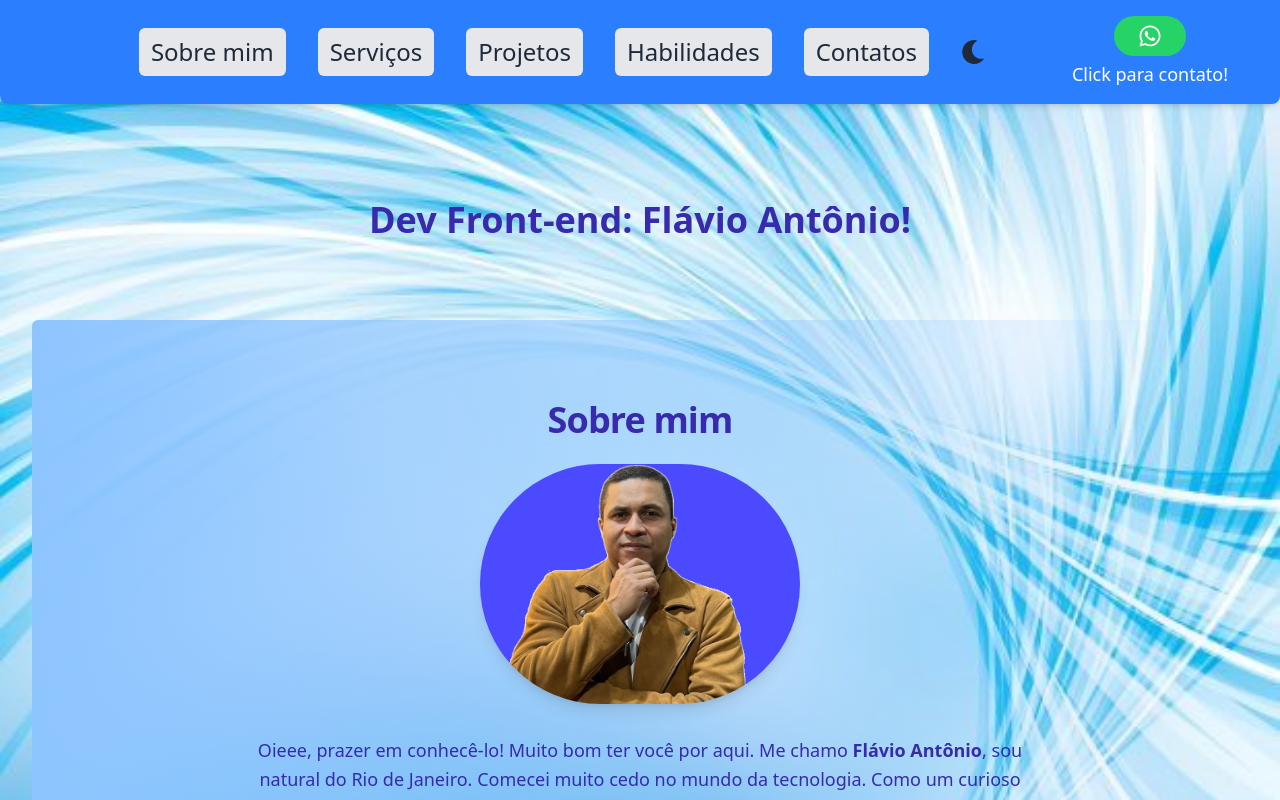
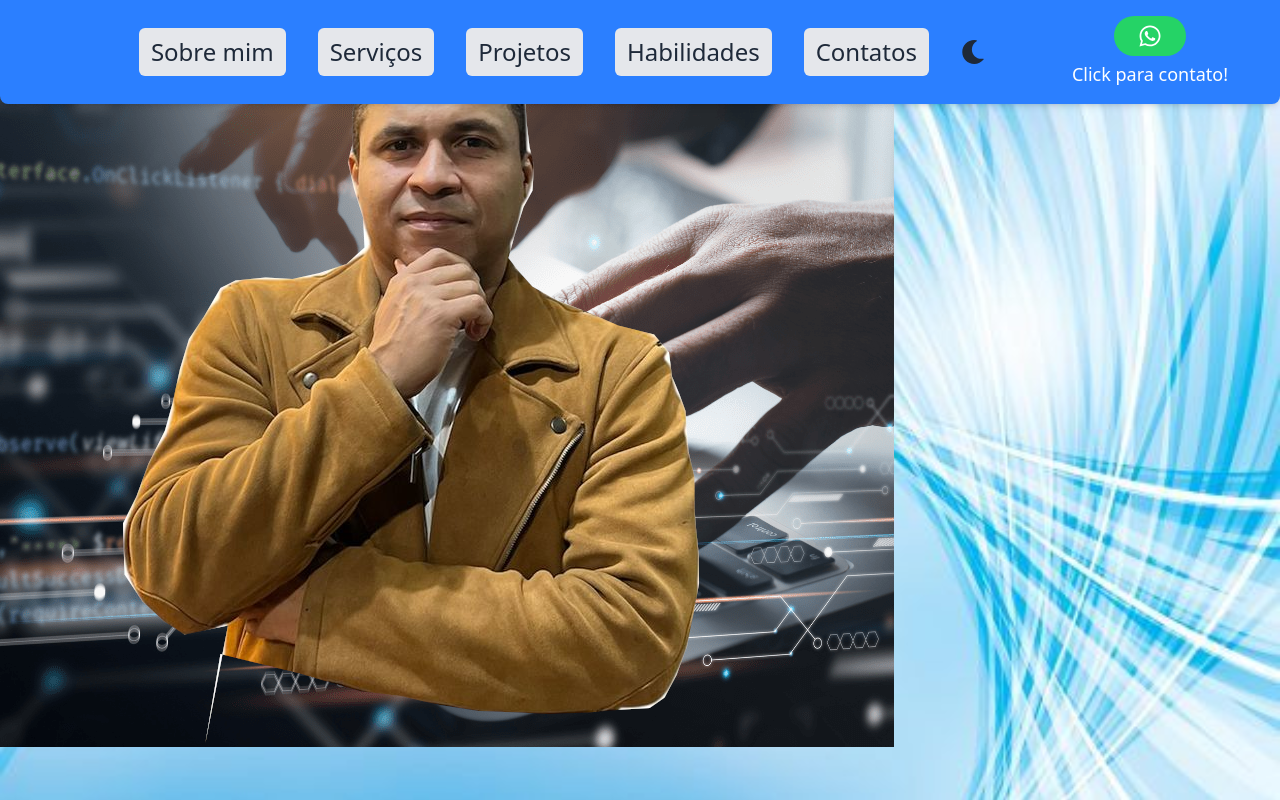
Before and after one commit to Flavio-Antonio-da-Silva/portfolio-react-vite, a React (Vite) app: page / in a window 1280 px wide. Shown: the top 800 px of the page. Built offline with nearby package versions, Linux system fonts and the light colour scheme.

Commit message:
Foto do perfil alterada.
Foto do perfil alterada comm sucesso.

```diff
--- a/index.html
+++ b/index.html
@@ -2,6 +2,7 @@
 <html lang="pt-br">
   <head>
     <meta charset="UTF-8" />
+    <img src="public/imagens/para_port5.png" alt="Imagem editada">
     <meta name="viewport" content="width=device-width, initial-scale=1.0" />
     <meta name="description" content="Crie seu site com design responsivo otimizado para dispositivos móveis e desktops, além de facilitadores de buscas no Google." />
     <link href="/src/index.css" rel="stylesheet">
--- a/src/assets/components/AboutMe.jsx
+++ b/src/assets/components/AboutMe.jsx
@@ -18,7 +18,7 @@ export default function AboutMe() {
         {/* Imagem do rosto */}
         <img
           id="foto-rosto"
-          src="/imagens/para_port6.jpg" // Caminho CORRETO para a pasta public
+          src="/imagens/para_port5.png" // Caminho CORRETO para a pasta public
           alt="Foto de Flávio"
           className="hover:scale-130 duration-700 w-80 h-60 object-cover rounded-full shadow-lg mb-8 border-0 border-white dark:border-gray-800"
         />
```
Also changed, not shown: public/imagens/para_port5.png.
